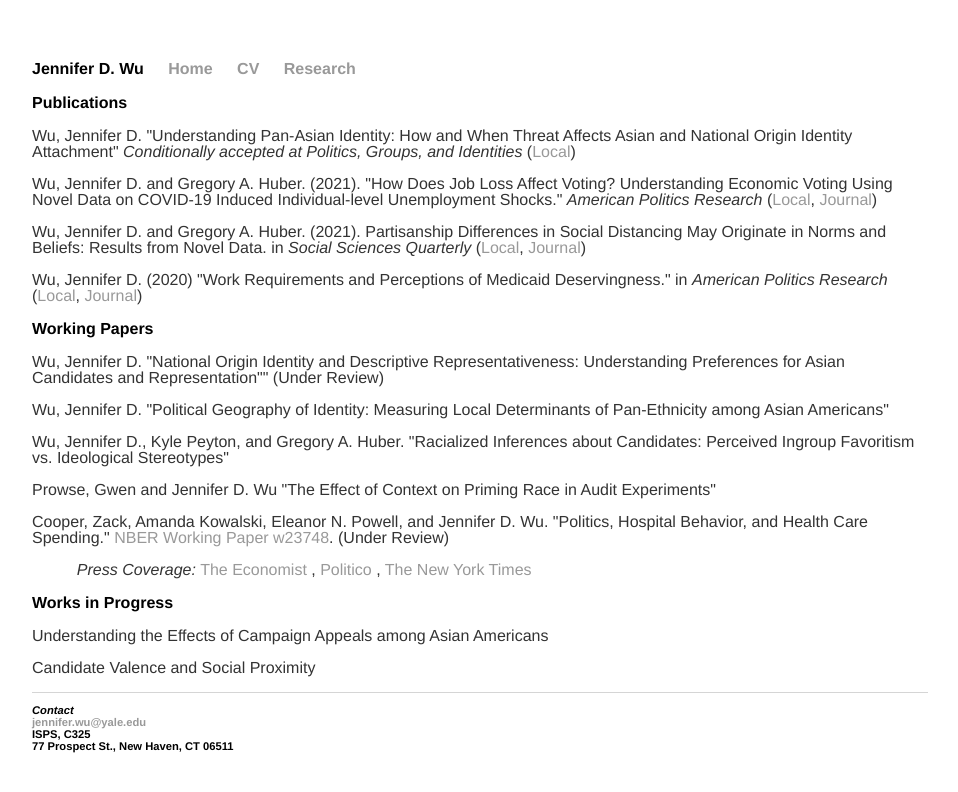
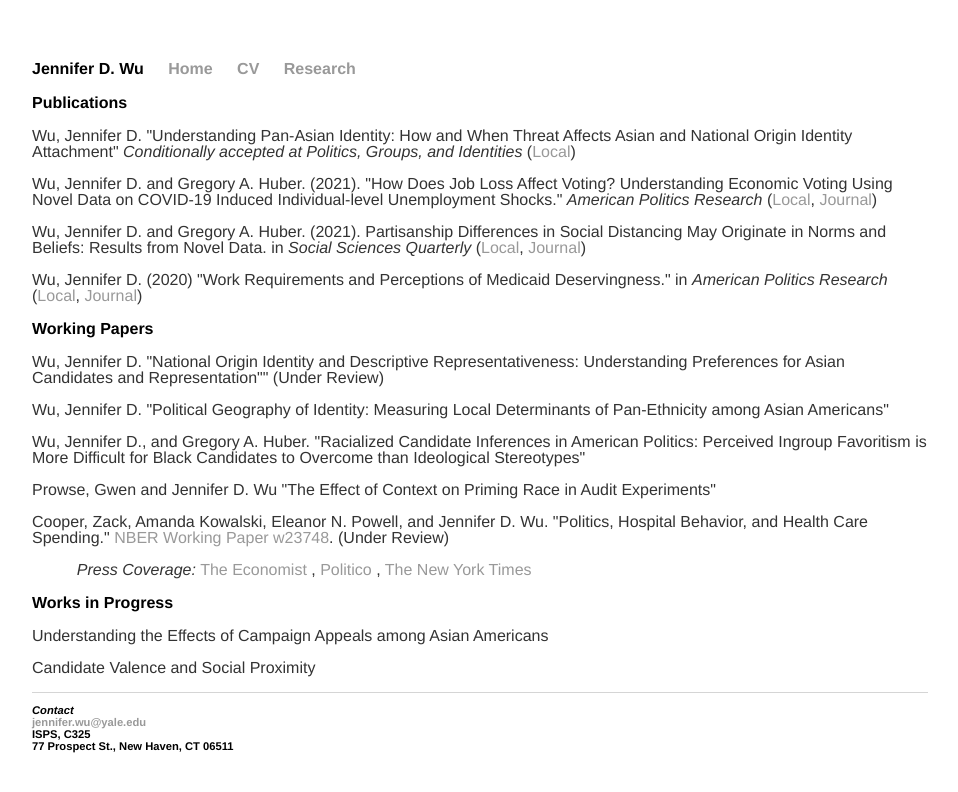
Before and after one commit to wujend/wujend.github.io, a Jekyll site: the page built from research/index.html, in a window 1280 px wide. Shown: the top 792 px of the page, without its empty margins (160-1118 px from the left). Built offline with Jekyll 4.4.1, drawn with Linux system fonts in a browser that asks for light colours.

Commit message:
Update index.html

```diff
--- a/research/index.html
+++ b/research/index.html
@@ -29,7 +29,7 @@ Candidates and Representation"" (Under Review) </p>
 
   <p>Wu, Jennifer D. "Political Geography of Identity: Measuring Local Determinants of Pan-Ethnicity among Asian Americans"</p>
 
-  <p>Wu, Jennifer D., Kyle Peyton, and Gregory A. Huber. "Racialized Inferences about Candidates: Perceived Ingroup Favoritism vs. Ideological Stereotypes"</p>
+  <p>Wu, Jennifer D., and Gregory A. Huber. "Racialized Candidate Inferences in American Politics: Perceived Ingroup Favoritism is More Difficult for Black Candidates to Overcome than Ideological Stereotypes"</p>
 
   <p>Prowse, Gwen and Jennifer D. Wu "The Effect of Context on Priming Race in Audit Experiments"</p>
 
```
